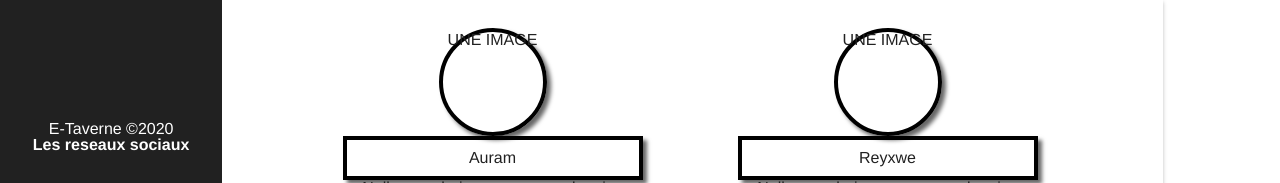
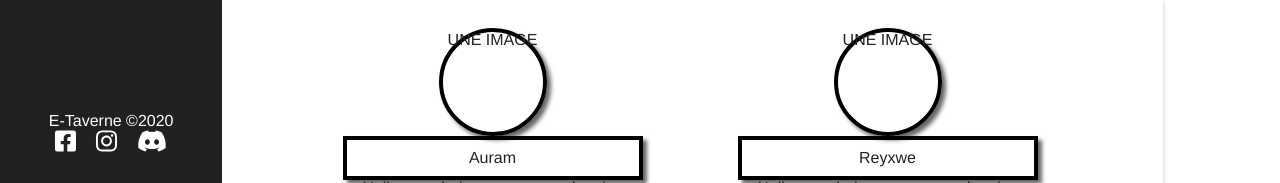
Before and after one commit to jeremyrts/etaverne, a Vue app: page / in a window 1280 px wide. Shown: the part 617-800 px from the top of the page. Built offline with nearby package versions, Linux system fonts and the light colour scheme; what vue-plugin-load-script would draw is missing.

Commit message:
Added font awesome icon for the social media logo

```diff
--- a/package.json
+++ b/package.json
@@ -8,6 +8,10 @@
     "lint": "vue-cli-service lint"
   },
   "dependencies": {
+    "@fortawesome/fontawesome-svg-core": "^1.2.26",
+    "@fortawesome/free-brands-svg-icons": "^5.12.0",
+    "@fortawesome/free-solid-svg-icons": "^5.12.0",
+    "@fortawesome/vue-fontawesome": "^0.1.9",
     "core-js": "^3.4.4",
     "vue": "^2.6.10",
     "vue-plugin-load-script": "^1.2.0",
--- a/src/App.vue
+++ b/src/App.vue
@@ -51,7 +51,9 @@
       <div class="low-part">
         <p>E-Taverne ©2020</p>
         <div class="social-media-footer">
-          <span>Les reseaux sociaux</span>
+          <FontAwesomeIcon class="logo-social-media" :icon="['fab', 'facebook-square']"/>
+          <FontAwesomeIcon class="logo-social-media" :icon="['fab', 'instagram']"/>
+          <FontAwesomeIcon class="logo-social-media" :icon="['fab', 'discord']"/>
         </div>
       </div>
     </div>
@@ -97,14 +99,11 @@ body {
   position: fixed;
   top:0;
   bottom: 0;
-  /* height: 100%; */
-  /* border: solid black 2px; */
   background-color: #212121;
 }
 
 #nav a, span {
   font-weight: bold;
-  /* color: #2c3e50; */
   color: white;
 }
 #nav a {
@@ -128,7 +127,6 @@ body {
   margin: 20px 0;
 }
 .item-container {
-  /* border: solid 2px green; */
   display: flex;
   flex-direction: row;
   align-items: center;
@@ -148,4 +146,13 @@ body {
   border-radius: 50%;
   padding: 5px
 }
+.social-media-footer {
+  display: flex;
+  justify-content: center
+}
+.logo-social-media {
+  color: white;
+  font-size: 1.5em;
+  margin: 0 10px;
+}
 </style>
--- a/src/main.js
+++ b/src/main.js
@@ -3,6 +3,12 @@ import App from "./App.vue";
 import router from "./router";
 import store from "./store";
 import LoadScript from "vue-plugin-load-script";
+import { library } from '@fortawesome/fontawesome-svg-core'
+import { faFacebookSquare, faInstagram, faDiscord } from '@fortawesome/free-brands-svg-icons'
+import { FontAwesomeIcon } from '@fortawesome/vue-fontawesome'
+
+library.add(faFacebookSquare, faInstagram, faDiscord)
+Vue.component('FontAwesomeIcon', FontAwesomeIcon) // Give a better component name
 
 Vue.use(LoadScript);
 
```
Also changed, not shown: 1 other file (tests, documents, lock files or other folders).
